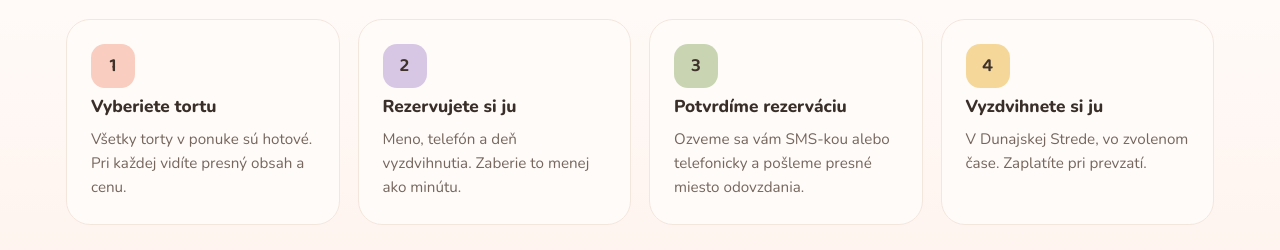
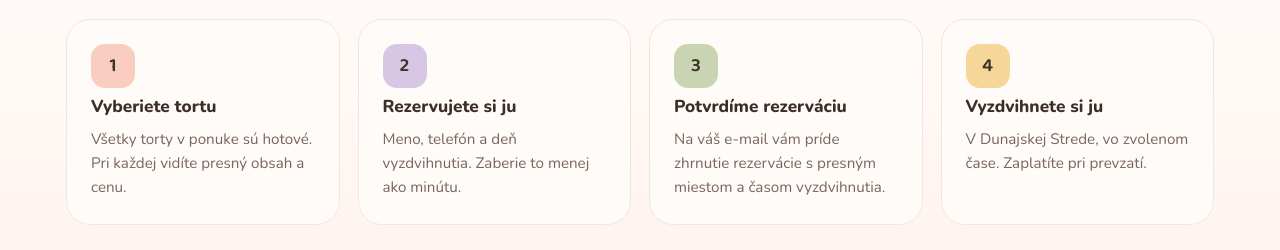
Before and after one commit to LENZ-design/LENZbaby, a plain HTML site: page index.html in a window 1280 px wide. Shown: the part 5360-5610 px from the top of the page. Drawn offline with nearby package versions, Linux system fonts and the light colour scheme.

Commit message:
Krok 3 v sekcii Ako to funguje: namiesto SMS potvrdenie e-mailom
Co-Authored-By: Claude Opus 5.5 <noreply@anthropic.com>

```diff
--- a/index.html
+++ b/index.html
@@ -466,7 +466,7 @@ input:focus,textarea:focus{border-color:var(--ink);outline:none}
     <ol class="how">
       <li><span class="n" style="background:var(--blush)">1</span><h3 data-i18n="how.1.t">Vyberiete tortu</h3><p data-i18n="how.1.p">Všetky torty v ponuke sú hotové. Pri každej vidíte presný obsah a cenu.</p></li>
       <li><span class="n" style="background:var(--lilac)">2</span><h3 data-i18n="how.2.t">Rezervujete si ju</h3><p data-i18n="how.2.p">Meno, telefón a deň vyzdvihnutia. Zaberie to menej ako minútu.</p></li>
-      <li><span class="n" style="background:var(--sage)">3</span><h3 data-i18n="how.3.t">Potvrdíme rezerváciu</h3><p data-i18n="how.3.p">Ozveme sa vám SMS-kou alebo telefonicky a pošleme presné miesto odovzdania.</p></li>
+      <li><span class="n" style="background:var(--sage)">3</span><h3 data-i18n="how.3.t">Potvrdíme rezerváciu</h3><p data-i18n="how.3.p">Na váš e-mail vám príde zhrnutie rezervácie s presným miestom a časom vyzdvihnutia.</p></li>
       <li><span class="n" style="background:var(--butter)">4</span><h3 data-i18n="how.4.t">Vyzdvihnete si ju</h3><p data-i18n="how.4.p">V Dunajskej Strede, vo zvolenom čase. Zaplatíte pri prevzatí.</p></li>
     </ol>
   </div>
```
